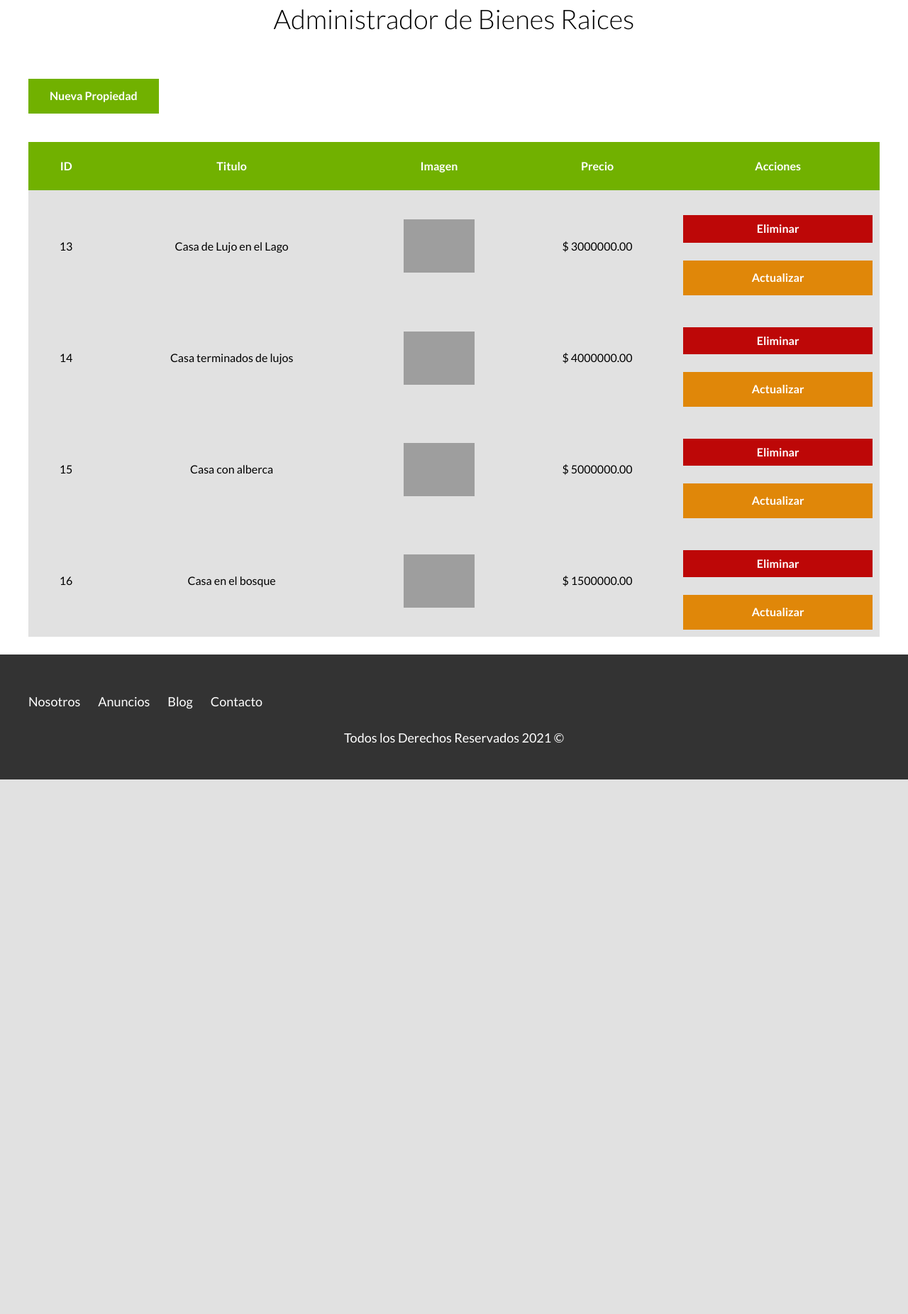
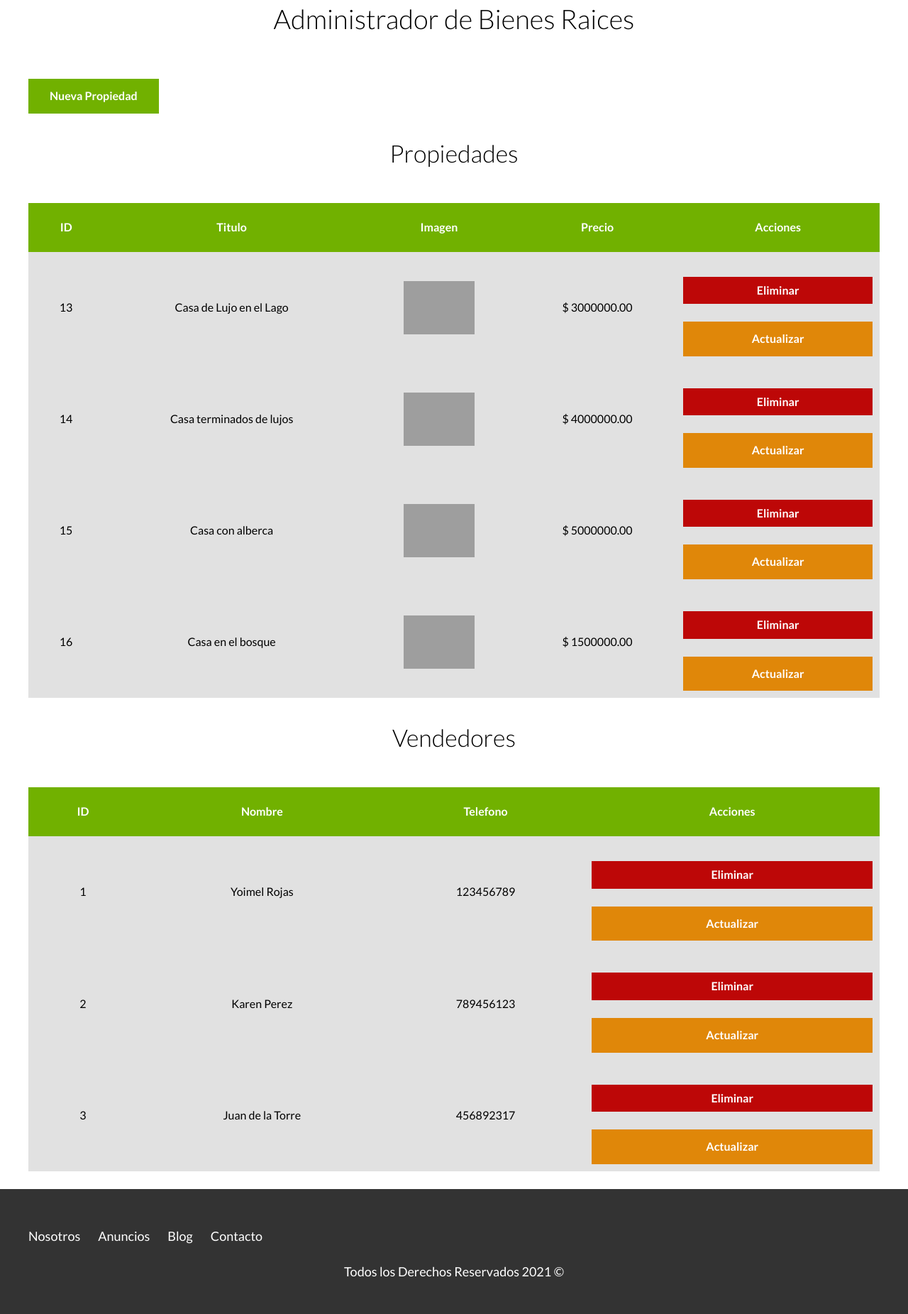
Before and after one commit to YoimelDev/Bienes-raices, a PHP site: page /admin in a window 1280 px wide. Shown: the part 152-2003 px from the top of the page at 71% size. Before the commit the page ends 1250 px from the top, so only its background shows below. Run offline with PHP 8.4, Linux system fonts and the light colour scheme; a user stored in the database is signed in; data comes from the database, SQL or seed files in the repository; grey boxes are pictures that could not be loaded.

Commit message:
add vendedores

```diff
--- a/admin/index.php
+++ b/admin/index.php
@@ -3,9 +3,11 @@ require '../includes/app.php';
 estaAutenticado();
 
 use App\Propiedad;
+use App\Vendedor;
 
 // Implementar un metodo para obtener todas las propiedades
 $propiedades = Propiedad::all();
+$vendedores = Vendedor::all();
 
 // Muestra mensaje condicional
 $resultado = $_GET['resultado'] ?? null;
@@ -36,6 +38,8 @@ includerTemplate('header');
     <?php endif; ?>
 
     <a href="/admin/propiedades/crear.php" class="boton boton-verde">Nueva Propiedad</a>
+
+    <h2>Propiedades</h2>
 
     <table class="propiedades">
         <thead>
@@ -70,11 +74,40 @@ includerTemplate('header');
             <?php endforeach; ?>
         </tbody>
     </table>
+
+    <h2>Vendedores</h2>
+
+    <table class="propiedades">
+        <thead>
+            <tr>
+                <th>ID</th>
+                <th>Nombre</th>
+                <th>Telefono</th>
+                <th>Acciones</th>
+            </tr>
+        </thead>
+
+        <tbody>
+            <!-- Mostrar los resultados -->
+            <?php foreach ($vendedores as $vendedor) : ?>
+                <tr>
+                    <td> <?php echo $vendedor->id; ?> </td>
+                    <td> <?php echo $vendedor->nombre . " " . $vendedor->apellido; ?> </td>
+                    <td> <?php echo $vendedor->telefono; ?> </td>
+                    <td>
+                        <form method="POST" class="w-100">
+
+                            <input type="hidden" name="id" value="<?php echo $vendedor->id; ?>">
+
+                            <input type="submit" class="boton-rojo-block" value="Eliminar">
+                        </form>
+
+                        <a href="admin/vendedores/actualizar.php?id=<?php echo $vendedor->id; ?>" class="boton-amarillo-block">Actualizar</a>
+                    </td>
+                </tr>
+            <?php endforeach; ?>
+        </tbody>
+    </table>
 </main>
 
-<?php
-// Cerrar la conexion
-mysqli_close($db);
-
-includerTemplate('footer');
-?>
+<?php includerTemplate('footer'); ?>
```
